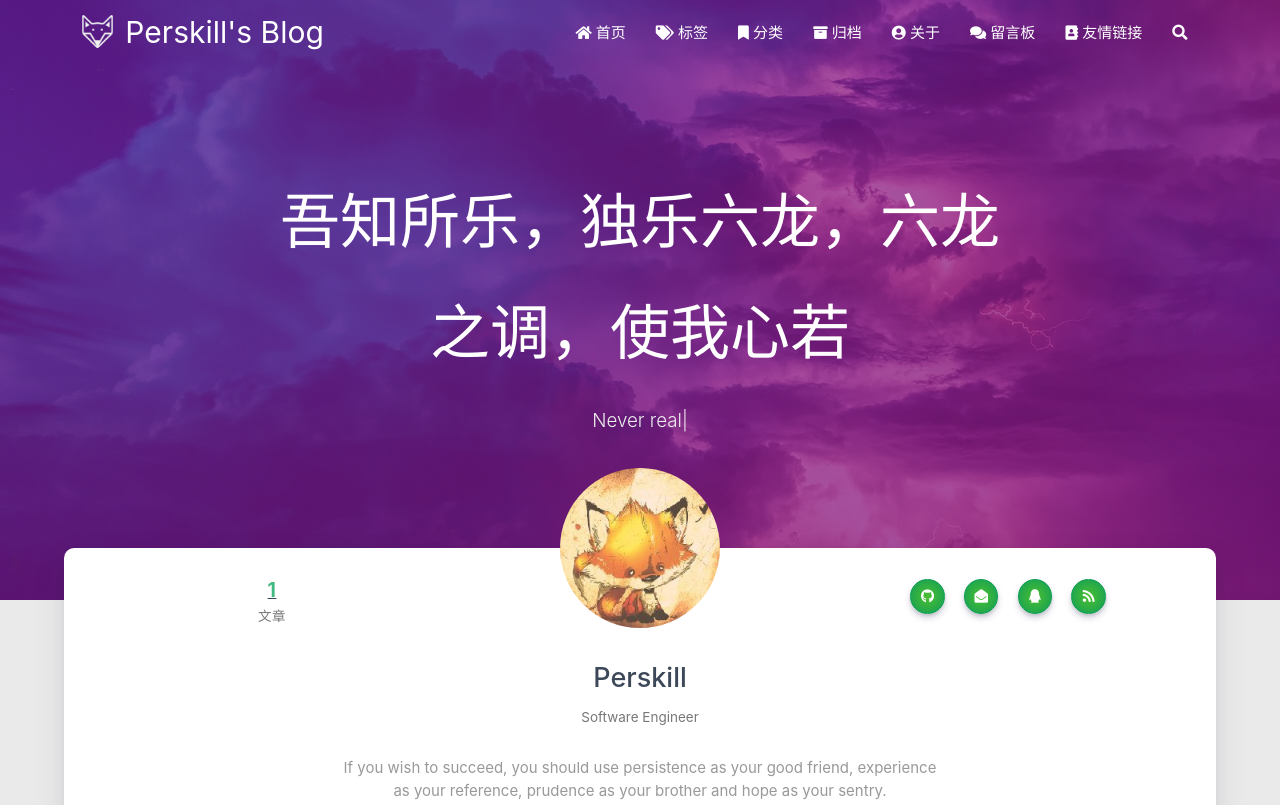
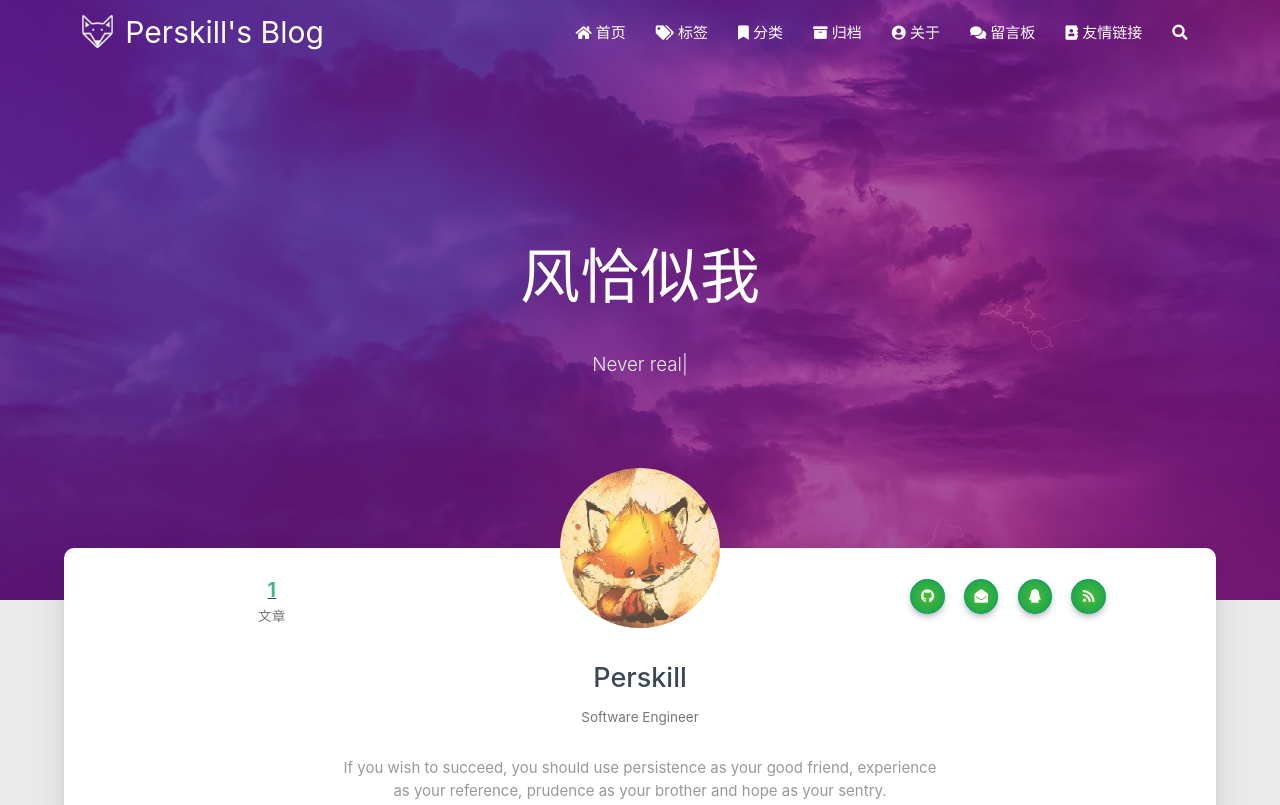
Before and after one commit to perskill/perskill.github.io, a plain HTML site: page about/index.html in a window 1280 px wide. Shown: the top 805 px of the page. Drawn offline with nearby package versions, Linux system fonts and the light colour scheme; no server answers.

Commit message:
Site updated: 2020-08-04 11:27:45

```diff
--- a/about/index.html
+++ b/about/index.html
@@ -318,7 +318,7 @@
         <div class="brand">
             <div class="title center-align">
 
-                吾知所乐，独乐六龙，六龙之调，使我心若
+                风恰似我
 
             </div>
 
```
Also changed, not shown: archives/2020/08/index.html (+1 -1 lines), archives/2020/index.html (+1 -1 lines), archives/index.html (+1 -1 lines), categories/index.html (+1 -1 lines), contact/index.html (+1 -1 lines), index.html (+1 -1 lines), tags/index.html (+1 -1 lines).
